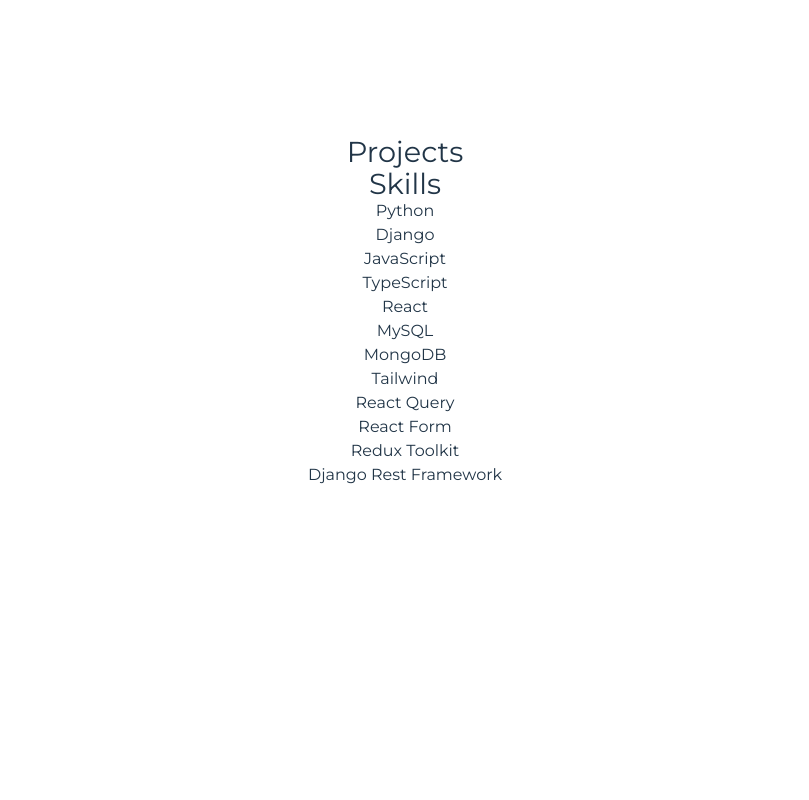
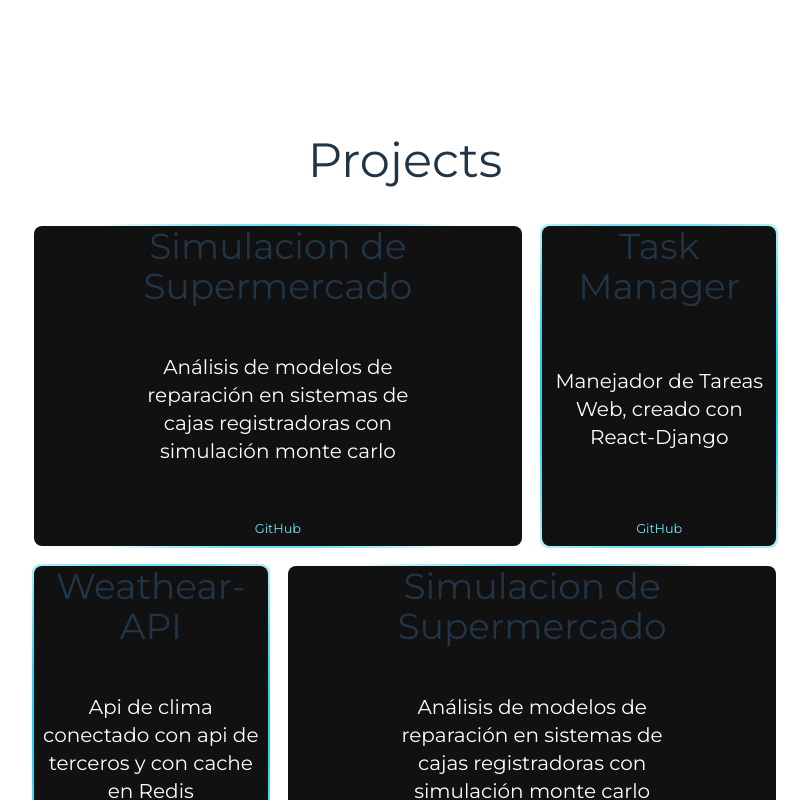
Before and after one commit to TomasBazan/portfolio, a React (Vite) app: page / in a window 1280 px wide. Shown: the part 680-1480 px from the top of the page, without its empty margins (235-1044 px from the left). Built offline with nearby package versions, Linux system fonts and the light colour scheme.

Commit message:
fix: missing project component

```diff
--- a/src/pages/Projects.tsx
+++ b/src/pages/Projects.tsx
@@ -1,16 +1,35 @@
-import { CardProject } from "../components/CardProject";
+import { CardProject } from "../components/CardProject/CardProject";
 
 export function Projects() {
   return (
-    <>
-      <section id="Projects">
-        <h1>Projects</h1>
-        <section className="flex gap-2">
-          <CardProject repoPath={"Weathear-API"} />
-          <CardProject repoPath={"SimulacionSupermercado"} />
-          <CardProject repoPath={"TaskManager"} />
-        </section>
+    <section id="Projects" className="min-h-[calc(100vh-3rem)] transition-all flex justify-around items-center flex-col">
+      <h1 className="mb-10 text-5xl">Projects</h1>
+      <section className="w-7/12 grid grid-cols-3 gap-4">
+        <CardProject
+          gridLayout="col-span-2 row-start-1"
+          repoPath= "SimulacionSupermercado"
+          name= "Simulacion de Supermercado"
+          desc = "Análisis de modelos de reparación en sistemas de cajas registradoras con simulación monte carlo"
+        />
+        <CardProject
+          gridLayout="col-span-1 row-start-1"
+          repoPath= "TaskManager"
+          name= "Task Manager"
+          desc = "Manejador de Tareas Web, creado con React-Django"
+        />
+        <CardProject
+          gridLayout="col-span-1 row-start-2"
+          repoPath= "Weathear-API"
+          name= "Weathear-API"
+          desc = "Api de clima conectado con api de terceros y con cache en Redis"
+        />
+        <CardProject
+          gridLayout="col-span-2 row-start-2"
+          repoPath= "SimulacionSupermercado"
+          name= "Simulacion de Supermercado"
+          desc = "Análisis de modelos de reparación en sistemas de cajas registradoras con simulación monte carlo"
+        />
       </section>
-    </>
+    </section>
   );
 }
```
